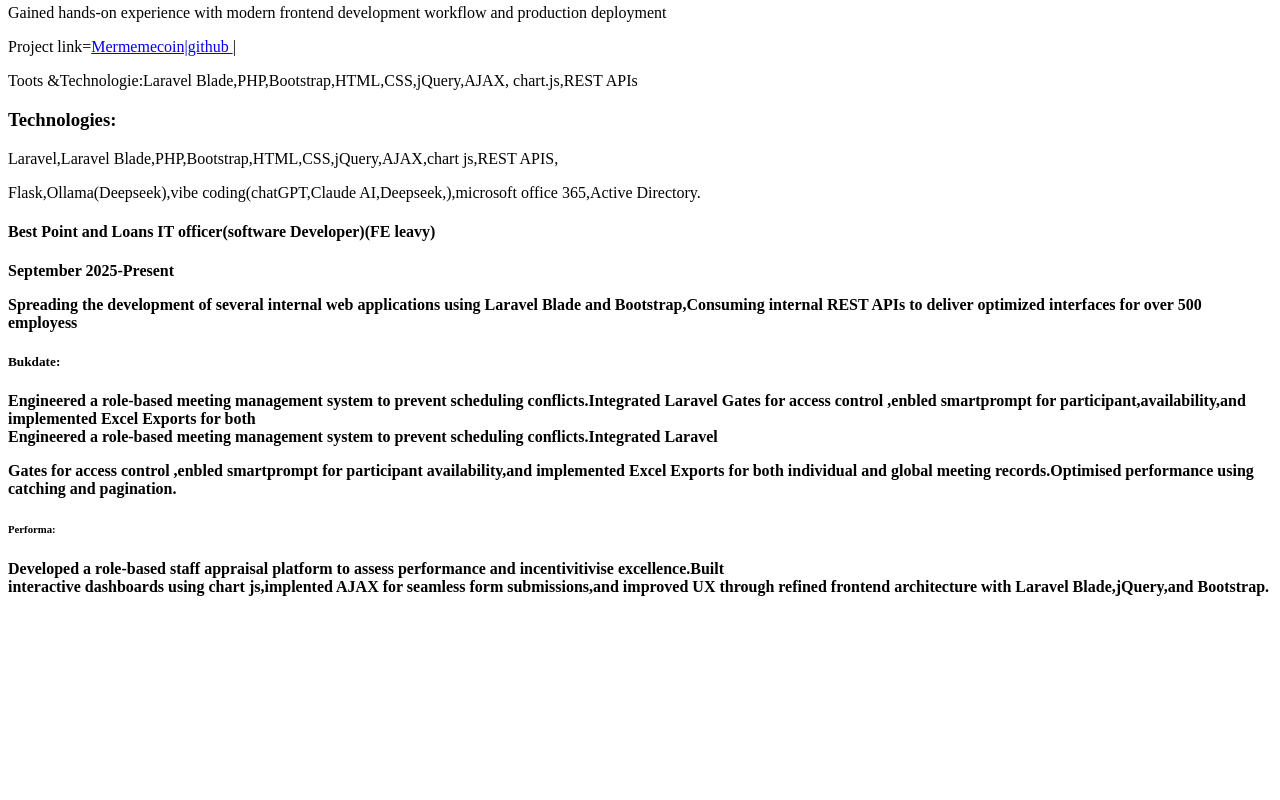
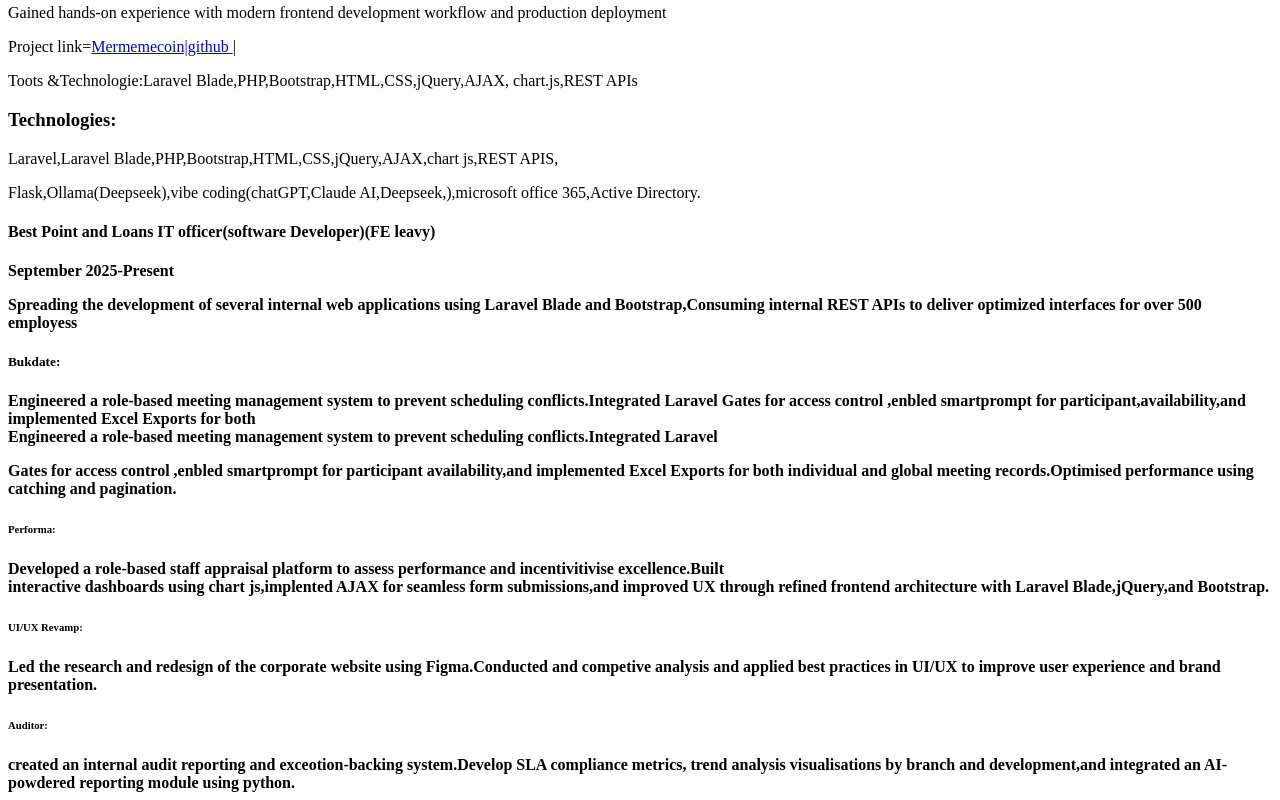
Before and after one commit to danielenti124/my-cv-website, a plain HTML site: page index.html in a window 1280 px wide. Shown: the part 804-1604 px from the top of the page. Before the commit the page ends 1408 px from the top, so only its background shows below. Drawn offline with Linux system fonts and the light colour scheme.

Commit message:
Update index.html

```diff
--- a/index.html
+++ b/index.html
@@ -44,7 +44,7 @@
       developing impacted web application using
     </p>
     <p>
-      Larawel Composer)WueJS,Typescript,Flask and MySQL,Proficient in awide
+      Larawel (Composer)WueJS,Typescript,Flask and MySQL,Proficient in awide
       range of technologies,including HTML,
     </p>
     <p>
@@ -98,9 +98,15 @@
         <div>
 <span>interactive dashboards using chart js,implented AJAX for seamless form submissions,and improved UX through refined frontend architecture with Laravel Blade,jQuery,and Bootstrap.</span>
         </div>
+       <h6><b>UI/UX Revamp:</b></h6>
+       <div>
+        <span>Led the research and redesign of the corporate website using Figma.Conducted and competive</span>
+        <span>analysis and applied best practices in UI/UX to improve user experience and brand presentation.</span>
+       </div>
 
+       <h6><b>Auditor:</b></h6>
+       <div>
+        <span>created an internal audit reporting and exceotion-backing system.Develop SLA compliance metrics,</span>
+        <span>trend analysis visualisations by branch and development,and integrated an AI-powdered reporting module using python.</span>
+       </div>
 </html>
-
-
-
-</html>
```
